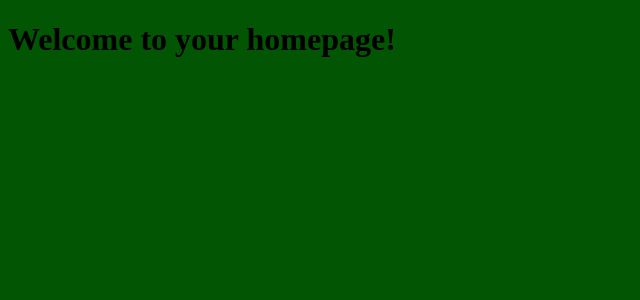
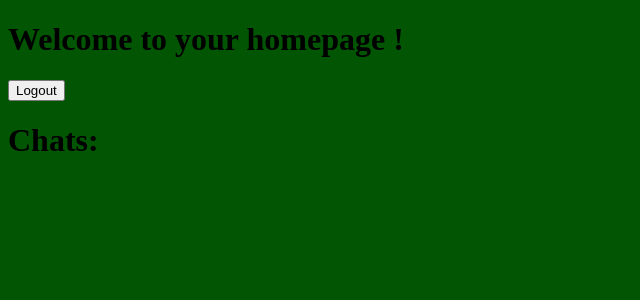
Before and after one commit to BarrozoL/Chat-app-client, a React (Vite) app: page /homepage in a window 1280 px wide. Shown: the top 300 px of the page, without its empty margins (0-640 px from the left). Built offline with nearby package versions, Linux system fonts and the light colour scheme; no server answers.

Commit message:
token things

```diff
--- a/src/pages/HomePage.jsx
+++ b/src/pages/HomePage.jsx
@@ -1,4 +1,5 @@
 import { useState, useEffect } from "react";
+import { useNavigate } from "react-router-dom";
 import { jwtDecode } from "jwt-decode";
 import axios from "axios";
 
@@ -8,7 +9,11 @@ export default function HomePage() {
   const token = localStorage.getItem("authToken");
   const decodedToken = token ? jwtDecode(token) : null;
   const currentUserId = decodedToken ? decodedToken._id : null;
+  const navigate = useNavigate();
 
+  if (loggedInUser) {
+    console.log("loggedInUser", loggedInUser);
+  }
   useEffect(() => {
     getCurrentUser();
   }, []);
@@ -19,16 +24,35 @@ export default function HomePage() {
         `${import.meta.env.VITE_SERVER_URL}/auth/users/${currentUserId}`
       );
       setLoggedInUser(response.data);
-      console.log("loggedInUser", loggedInUser);
     } catch (err) {
       console.log("Error getting user", err);
     }
   };
 
+  const handleNavigateLogout = () => {
+    navigate("/");
+  };
+
+  const logoutUser = () => {
+    localStorage.removeItem("authToken");
+    console.log("user logged out", localStorage);
+  };
+  const handleLogoutUser = () => {
+    logoutUser();
+    handleNavigateLogout();
+  };
+
   return (
     <>
       <div>
-        <h1>Welcome to your homepage!</h1>
+        <h1>Welcome to your homepage {loggedInUser?.username}!</h1>
+      </div>
+      <div>
+        <button onClick={handleLogoutUser}>Logout</button>
+      </div>
+
+      <div>
+        <h1>Chats:</h1>
       </div>
     </>
   );
--- a/src/pages/LoginPage.jsx
+++ b/src/pages/LoginPage.jsx
@@ -7,7 +7,9 @@ export default function LoginPage() {
   const [password, setPassword] = useState("");
   const navigate = useNavigate();
 
-  const handleNavigateToHomepage = () => {};
+  const handleNavigateToHomepage = () => {
+    navigate("/homepage");
+  };
 
   const handleNavigateBack = () => {
     navigate("/");
@@ -19,7 +21,11 @@ export default function LoginPage() {
         `${import.meta.env.VITE_SERVER_URL}/auth/login`,
         { email, password }
       );
+
+      localStorage.setItem("authToken", response?.data?.authToken);
+
       console.log("User logged in successfully:", response.data);
+      handleNavigateToHomepage();
     } catch (err) {
       console.error("Error logging in user:", err);
     }
```
